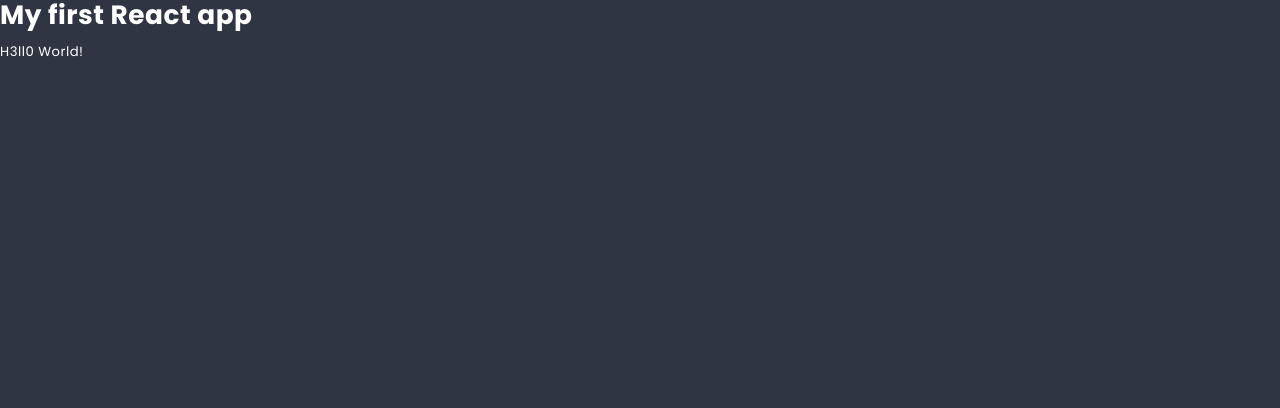
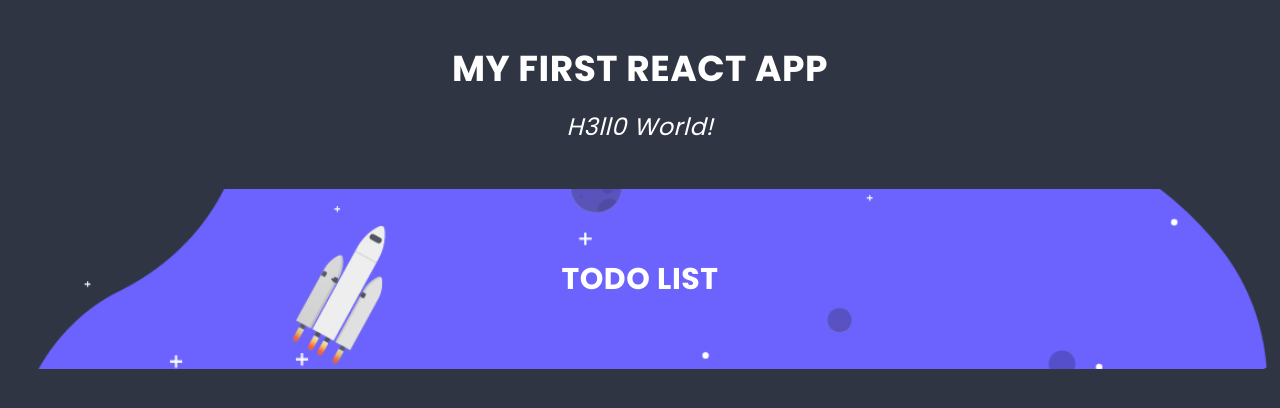
Before and after one commit to PatrykFrackowiak/Kodilla_15, a React app: page / in a window 1280 px wide. Shown: the top 408 px of the page. Built offline with nearby package versions, Linux system fonts and the light colour scheme.

Commit message:
15.3 Todo List

```diff
--- a/src/components/App/App.js
+++ b/src/components/App/App.js
@@ -1,12 +1,15 @@
 import React from 'react';
+import styles from './App.scss';
+import List from '../List/List';
 
 class App extends React.Component {
   render() {
     return (
-      <div>
-        <h1>My first React app</h1>
-        <p>H3ll0 World!</p>
-      </div>
+      <main className={styles.component}>
+        <h1 className={styles.title}>My first React app</h1>
+        <p className={styles.subtitle}>H3ll0 World!</p>
+        <List/>
+      </main>
     )
   }
 }
--- /dev/null
+++ b/src/components/Hero/Hero.js
@@ -0,0 +1,11 @@
+import React from 'react';
+import styles from './Hero.scss';
+
+const Hero = () => (
+    <header className={styles.component}>
+        <h2 className={styles.title}>ToDo List</h2>
+        <img className={styles.image} src="src/assets/space.png" />
+    </header>
+);
+
+export default Hero;
--- /dev/null
+++ b/src/components/List/List.js
@@ -0,0 +1,12 @@
+import React from 'react';
+import styles from './List.scss';
+import Hero from '../Hero/Hero';
+
+const List = () =>
+    (
+        <section className={styles.component}>
+            <Hero/>
+        </section>
+    );
+
+export default List;
```
Also changed, not shown: src/assets/space.png (added).
